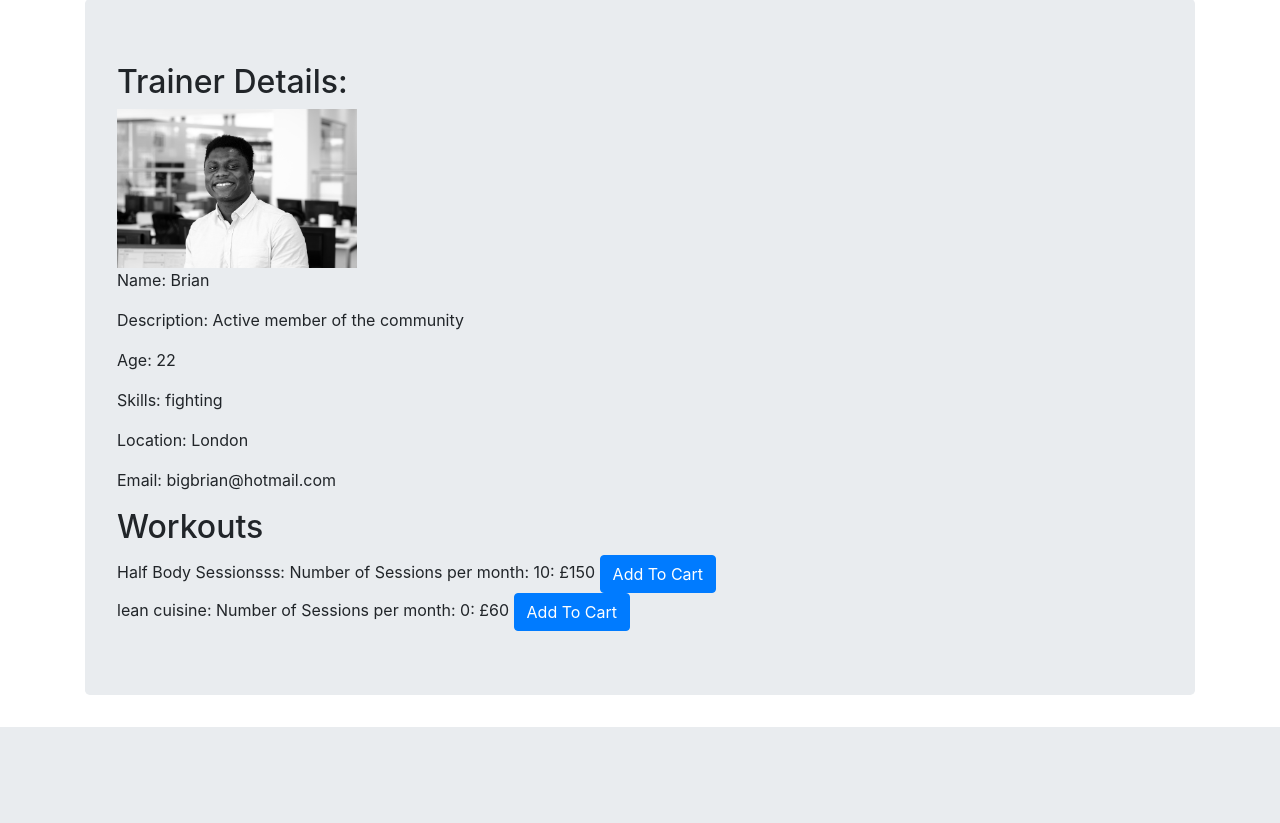
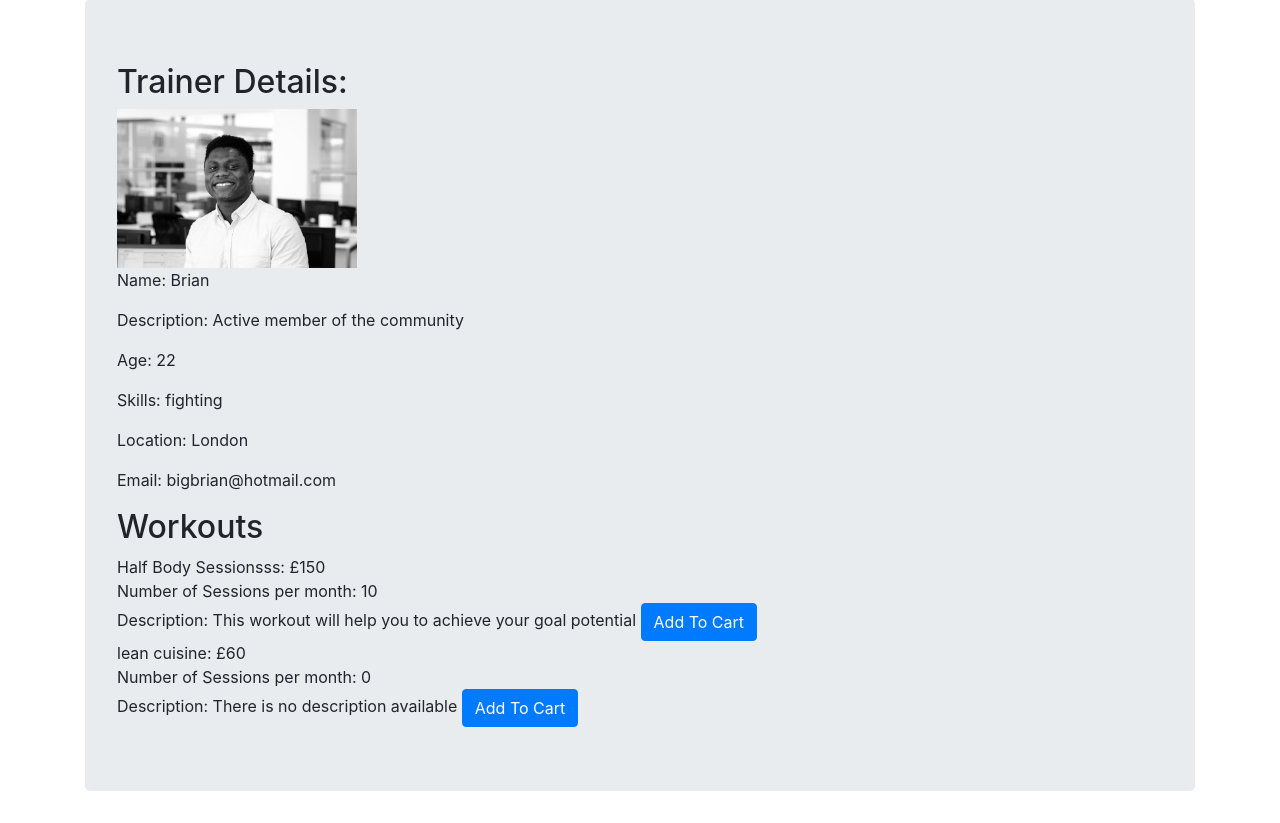
Before and after one commit to fayomi/Trainer, a Django app: page /trainers/8/ in a window 1280 px wide. Shown: the part 135-958 px from the top of the page. Before the commit the page ends 862 px from the top, so only its background shows below. Run offline with Django 3.2, Linux system fonts and the light colour scheme; data comes from the database, SQL or seed files in the repository; both versions use the stored data as it was after the commit; some libraries are stand-ins or nearby versions.

Commit message:
workout description added to order details and order history

```diff
--- a/cart/templates/cart/cart.html
+++ b/cart/templates/cart/cart.html
@@ -17,6 +17,7 @@
   <p>SKU: {{ cart_item.workout.id }}</p>
   <p>Price: £{{ cart_item.workout.price }}</p>
   <p>Sessions: {{ cart_item.workout.sessions }}</p>
+  <p>Description: {{ cart_item.workout.workout_description}}</p>
   <p>quantity: {{ cart_item.quantity }} x {{ cart_item.workout.price }}</p>
   <p>subtotal: {{ cart_item.sub_total}}</p>
   <a class="btn btn-warning" href="{% url 'cart:cart_remove' pk=cart_item.pk %}">Delete</a> </p>
--- a/gym/templates/gym/trainer_detail.html
+++ b/gym/templates/gym/trainer_detail.html
@@ -48,7 +48,11 @@
     {% csrf_token %}
 
     {% for workout in trainer_detail.workouts.all %}
-    {{ workout.name }}: Number of Sessions per month: {{workout.sessions }}: £{{ workout.price }}
+    {{ workout.name }}: £{{ workout.price }}
+    <br>
+    Number of Sessions per month: {{workout.sessions }}
+    <br>
+    Description: {{ workout.workout_description}}
     <a class="btn btn-primary" href="{% url 'cart:add_cart' pk=workout.pk %}">Add To Cart</a>
     <br>
 
--- a/order/models.py
+++ b/order/models.py
@@ -24,6 +24,7 @@ class OrderItem(models.Model):
     quantity = models.IntegerField()
     price = models.DecimalField(max_digits=10,decimal_places=2,verbose_name='GBP Price')
     order = models.ForeignKey(Order,on_delete=models.CASCADE)
+    workout_description = models.TextField(default='There is no description available')
 
     class Meta:
         db_table = 'OrderItem'
--- a/order/templates/order/order_detail.html
+++ b/order/templates/order/order_detail.html
@@ -14,6 +14,7 @@
   <p>Quantity: {{item.quantity}}</p>
   <p>Price: {{item.price}}</p>
   <p>Sessions: {{item.sessions}}</p>
+  <p>Desctiption: {{item.workout_description}}</p>
   {% endfor %}
 
 {% endblock %}
```
Also changed, not shown: cart/views.py (+5 -4 lines), db.sqlite3, order/migrations/0008_orderitem_workout_description.py (added).
